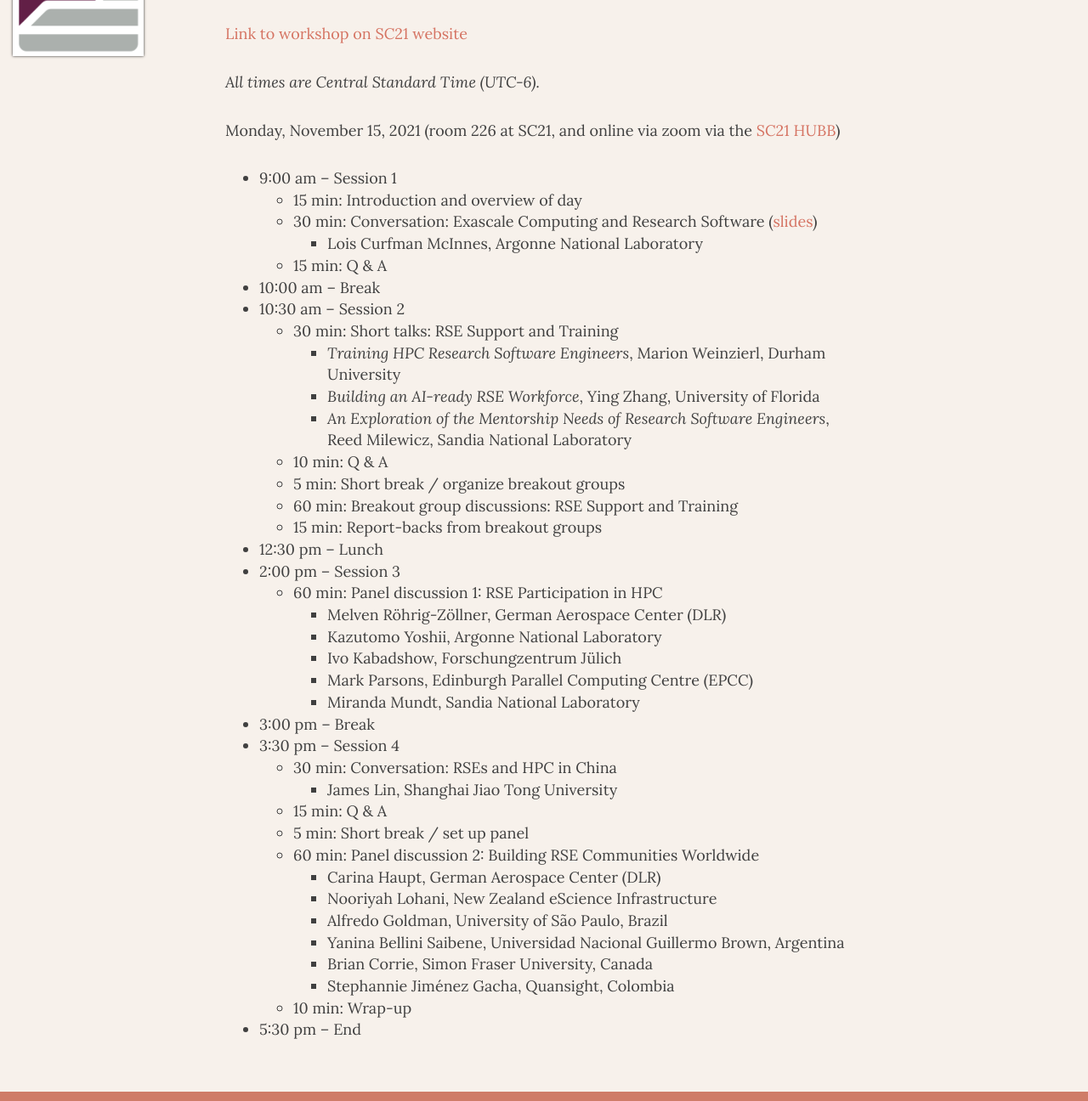
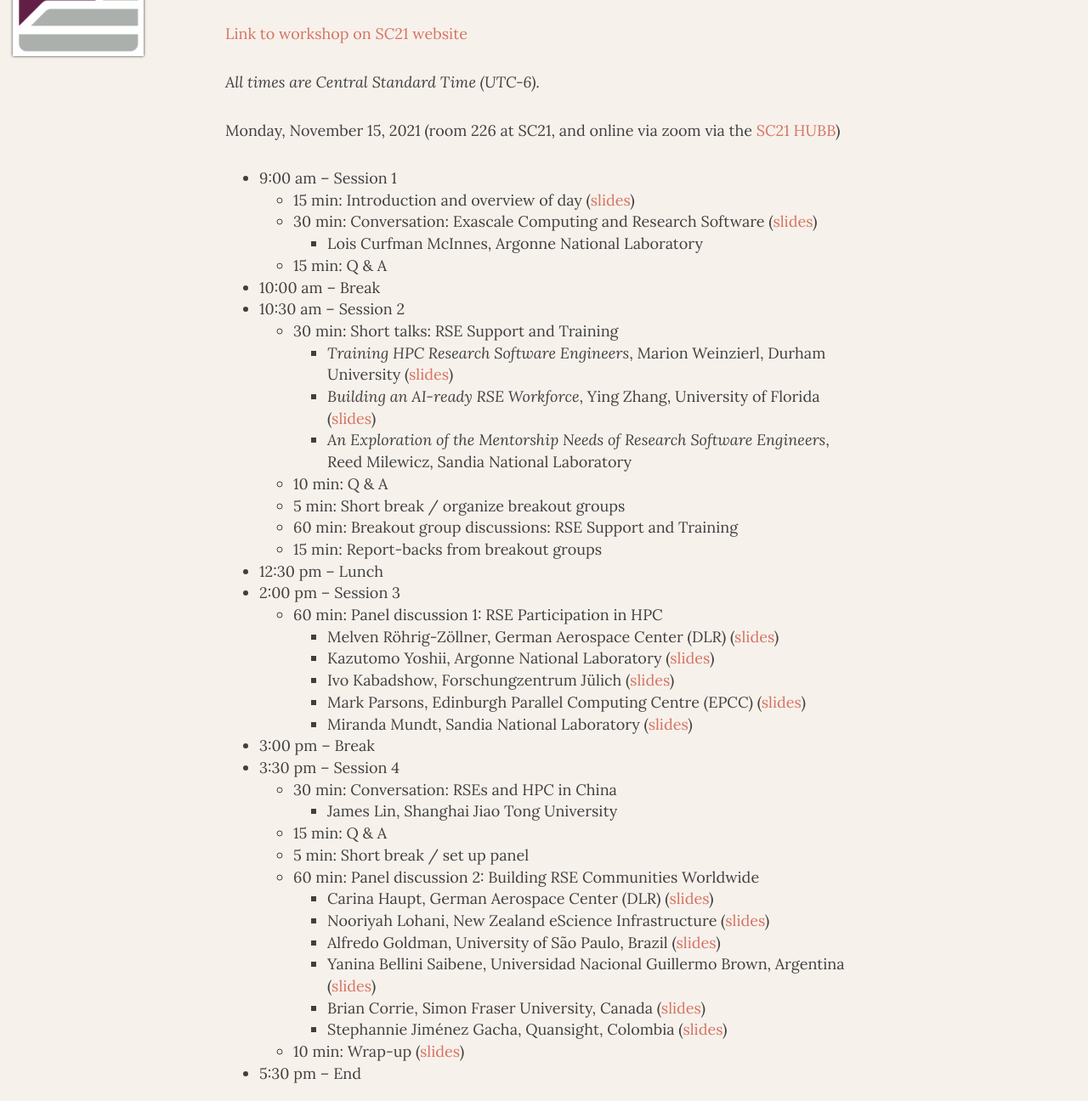
Before and after one commit to USRSE/rse-hpc-2021, a Jekyll site: the page built from pages/agenda.md, in a window 1280 px wide and 1400 px high, cut to the strip 104-1400 px from the top of the window. Shown: the whole strip at 85% size. Built offline with Jekyll 4.4.1, drawn with Linux system fonts in a browser that asks for light colours; nearby versions of some CDN libraries.

Commit message:
Add links to presenter slides

```diff
--- a/pages/agenda.md
+++ b/pages/agenda.md
@@ -11,15 +11,17 @@
 Monday, November 15, 2021 (room 226 at SC21, and online via zoom via the [SC21 HUBB](http://sc21.hubb.me))
 
 - 9:00 am – Session 1
-    - 15 min: Introduction and overview of day
+    - 15 min: Introduction and overview of day ([slides](https://docs.google.com/presentation/d/17eHfWclzazSWMYscvxjFEI1LCTDuDTEq))
     - 30 min: Conversation: Exascale Computing and Research Software ([slides](https://bit.ly/mcinnes-rse-hpc-2021))
         - Lois Curfman McInnes, Argonne National Laboratory
     - 15 min: Q & A
 - 10:00 am – Break
 - 10:30 am – Session 2
     - 30 min: Short talks: RSE Support and Training
-        - _Training HPC Research Software Engineers_, Marion Weinzierl, Durham University
-        - _Building an AI-ready RSE Workforce_, Ying Zhang, University of Florida
+        - _Training HPC Research Software Engineers_, Marion Weinzierl, Durham
+        University ([slides](https://drive.google.com/file/d/110LqZ8h_JnqOak3Js6nxR0NXdaQbj7QS))
+        - _Building an AI-ready RSE Workforce_, Ying Zhang, University of
+        Florida ([slides](https://docs.google.com/presentation/d/1TwlaAZ9xKaXq45Ks7xtjvylENantHTKq))
         - _An Exploration of the Mentorship Needs of Research Software Engineers_, Reed Milewicz, Sandia National Laboratory
     - 10 min: Q & A
     - 5 min: Short break / organize breakout groups
@@ -28,11 +30,11 @@
 - 12:30 pm – Lunch
 - 2:00 pm – Session 3
     - 60 min: Panel discussion 1: RSE Participation in HPC
-        - Melven Röhrig-Zöllner, German Aerospace Center (DLR)
-        - Kazutomo Yoshii, Argonne National Laboratory
-        - Ivo Kabadshow, Forschungzentrum Jülich
-        - Mark Parsons, Edinburgh Parallel Computing Centre (EPCC)
-        - Miranda Mundt, Sandia National Laboratory
+        - Melven Röhrig-Zöllner, German Aerospace Center (DLR) ([slides](https://drive.google.com/file/d/1_83aTGHz77_k8T4pxek5fKMQEFv1C0zG))
+        - Kazutomo Yoshii, Argonne National Laboratory ([slides](https://drive.google.com/file/d/1Gx3lM3xs2kNBh6-8xFCyj_bZSQvLE4Pf))
+        - Ivo Kabadshow, Forschungzentrum Jülich ([slides](https://drive.google.com/file/d/1fNn3H4T_bjiAPQNH_qlz-JapRkV2aCvT))
+        - Mark Parsons, Edinburgh Parallel Computing Centre (EPCC) ([slides](https://docs.google.com/presentation/d/1d6FKsZnS3FePzQ2_Dzf2T5ZIFXRWtV3X))
+        - Miranda Mundt, Sandia National Laboratory ([slides](https://docs.google.com/presentation/d/1YnTIICkFn9FI4qJOwFkdamdUpGWXWrVP))
 - 3:00 pm – Break
 - 3:30 pm – Session 4
     - 30 min: Conversation: RSEs and HPC in China
@@ -40,11 +42,12 @@
     - 15 min: Q & A
     - 5 min: Short break / set up panel
     - 60 min: Panel discussion 2: Building RSE Communities Worldwide
-        - Carina Haupt, German Aerospace Center (DLR)
-        - Nooriyah Lohani, New Zealand eScience Infrastructure
-        - Alfredo Goldman, University of São Paulo, Brazil
-        - Yanina Bellini Saibene, Universidad Nacional Guillermo Brown, Argentina
-        - Brian Corrie, Simon Fraser University, Canada
-        - Stephannie Jiménez Gacha, Quansight, Colombia
-    - 10 min: Wrap-up
+        - Carina Haupt, German Aerospace Center (DLR) ([slides](https://docs.google.com/presentation/d/1NHXcwkN_mzUBxTDkdZ6u8H0H4rN0fbQB))
+        - Nooriyah Lohani, New Zealand eScience Infrastructure ([slides](https://docs.google.com/presentation/d/1PwJtMeY0TFVgL63uzUcn8YPVTaK-hxlZ))
+        - Alfredo Goldman, University of São Paulo, Brazil ([slides](https://docs.google.com/presentation/d/1xs_j9hzvYI6E94uvHXoxhpB4z6qHhxyK))
+        - Yanina Bellini Saibene, Universidad Nacional Guillermo Brown,
+        Argentina ([slides](https://docs.google.com/presentation/d/1mAdLdZHZQa4KNpHOe1tjqE9J_QrVnXYvvZJjiWNK_O8))
+        - Brian Corrie, Simon Fraser University, Canada ([slides](https://docs.google.com/presentation/d/1_P-ikgXF0Q_HnkZ6QXl9BjDllQ_EiEdv2VaAIkVgrwo))
+        - Stephannie Jiménez Gacha, Quansight, Colombia ([slides](https://drive.google.com/file/d/1q2DHix9g9HLzfotD8s3PsHolnaNioZrj))
+    - 10 min: Wrap-up ([slides](https://docs.google.com/presentation/d/1W4xeCJDZNklLiDzFBP8xkeUvA9SVVzVr))
 - 5:30 pm – End
```
